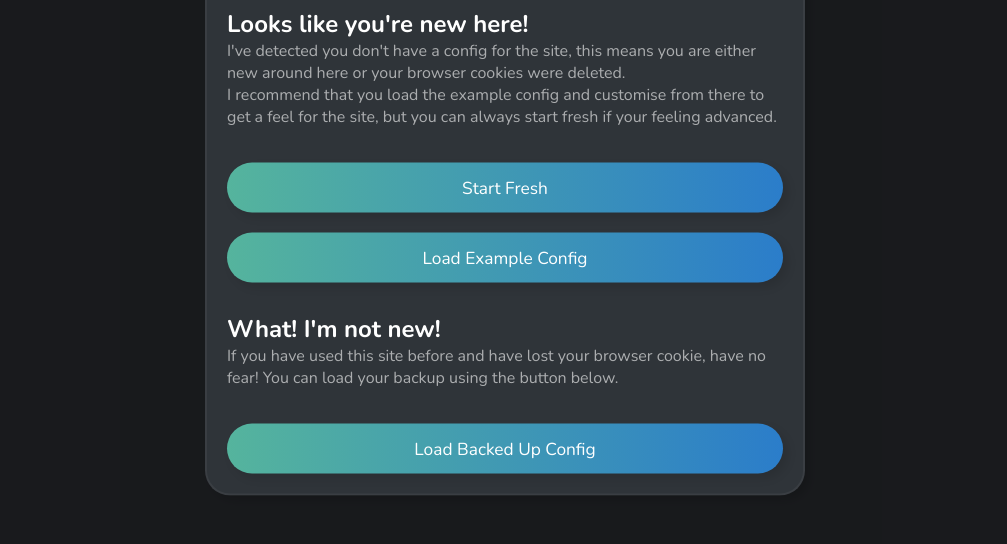
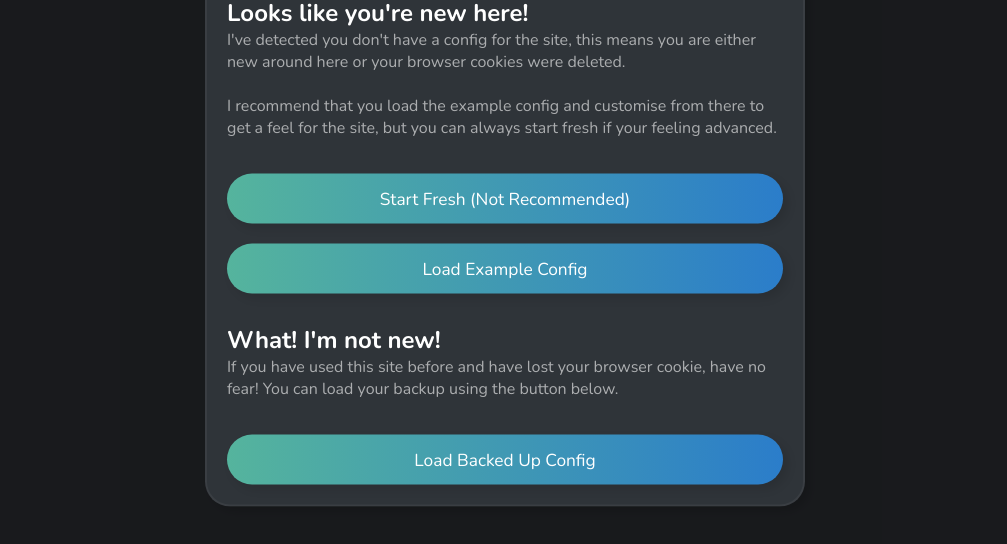
Before and after one commit to PINPAL/shortcuts-beta, a plain HTML site: page index.html in a window 1280 px wide. Shown: the part 208-752 px from the top of the page, without its empty margins (135-1142 px from the left). Drawn offline with nearby package versions, Linux system fonts and the light colour scheme.

Commit message:
Clean up tutorial dialogue

```diff
--- a/index.html
+++ b/index.html
@@ -128,8 +128,8 @@
                 <h1 style="font-size: 26pt;">Welcome</h1>
                 <h2>Looks like you're new here!</h2>
                 <p>I've detected you don't have a config for the site, this means you are either new around here or your browser cookies were deleted.
-                </br>I recommend that you load the example config and customise from there to get a feel for the site, but you can always start fresh if your feeling advanced.</p>
-                <button class="button" onclick="displayPopup(false,'')">Start Fresh</button>
+                </br></br>I recommend that you load the example config and customise from there to get a feel for the site, but you can always start fresh if your feeling advanced.</p>
+                <button class="button" onclick="displayPopup(false,'')">Start Fresh (Not Recommended)</button>
                 <button class="button">Load Example Config</button>
                 <h2>What! I'm not new!</h2>
                 <p>If you have used this site before and have lost your browser cookie, have no fear! You can load your backup using the button below.</p>
```
